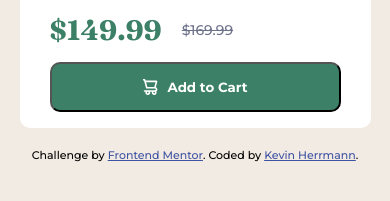
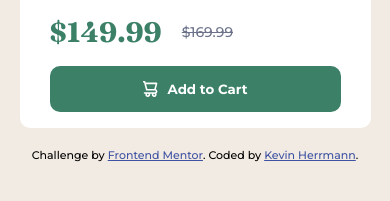
Before and after one commit to kevinx9000/product-preview-card-component, a plain HTML site: page index.html in a window 390 px wide. Shown: the part 587-788 px from the top of the page. Drawn offline with Linux system fonts and the light colour scheme.

Commit message:
Update index.css
updating mobile breakpoint size to 625px; update button border to none

```diff
--- a/index.css
+++ b/index.css
@@ -102,6 +102,7 @@ button {
     justify-content: center;
     align-items: center;
     column-gap: 10px;
+    border: none;
 }
 
 button:hover {
@@ -122,7 +123,7 @@ button:hover {
 }
 
 /* RESPONSIVE DESIGN */
-@media only screen and (max-width: 450px) {
+@media only screen and (max-width: 625px) {
     main {
         width: 100%;
         /* height: 90vh; */
```
